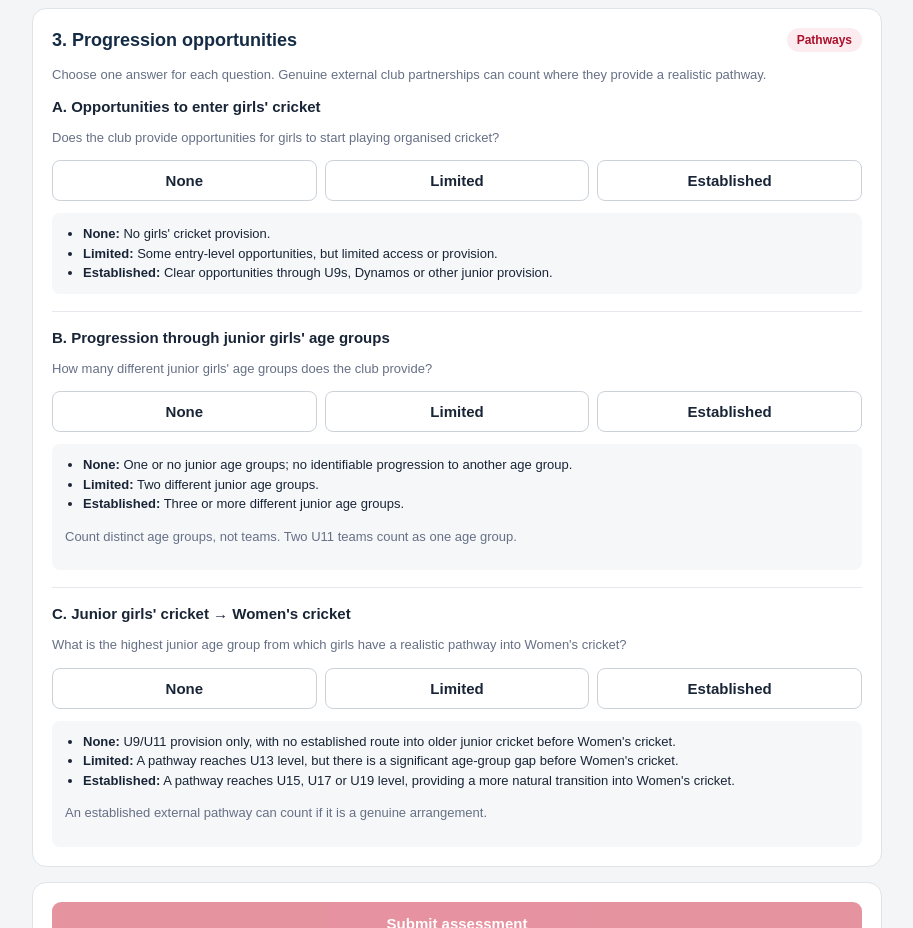
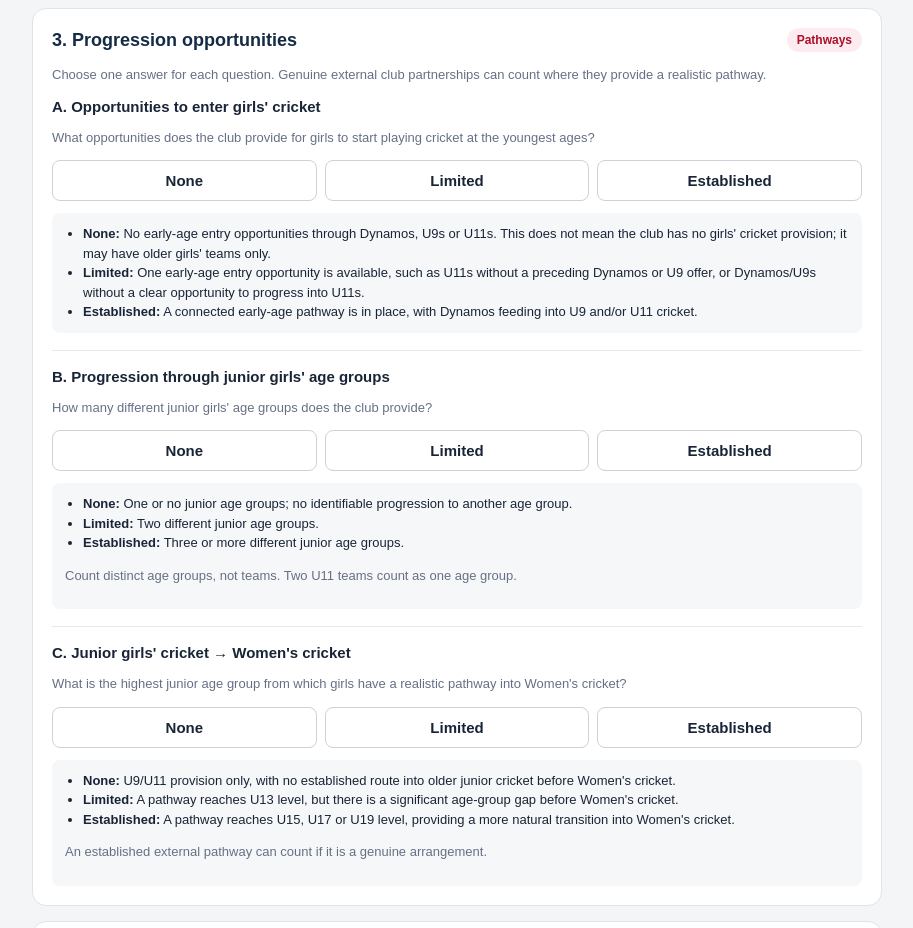
Before and after one commit to zchristielcf/lcf-wg-cricket-dashboard, a plain HTML site: page lcf-wg-growth-assessment.html in a window 1280 px wide. Shown: the part 1220-2148 px from the top of the page, without its empty margins (183-1096 px from the left). Drawn offline with Linux system fonts and the light colour scheme.

Commit message:
Add files via upload

```diff
--- a/lcf-wg-growth-assessment.html
+++ b/lcf-wg-growth-assessment.html
@@ -60,9 +60,9 @@ button{border:0;border-radius:9px;padding:13px 17px;font-weight:bold;font-size:1
 <section class="panel">
 <div class="head"><h2>3. Progression opportunities</h2><span class="tag">Pathways</span></div>
 <p class="muted">Choose one answer for each question. Genuine external club partnerships can count where they provide a realistic pathway.</p>
-<div class="question"><h3>A. Opportunities to enter girls' cricket</h3><p class="muted">Does the club provide opportunities for girls to start playing organised cricket?</p>
+<div class="question"><h3>A. Opportunities to enter girls' cricket</h3><p class="muted">What opportunities does the club provide for girls to start playing cricket at the youngest ages?</p>
 <div class="options"><input id="a0" type="radio" name="entry" value="None"><label for="a0">None</label><input id="a1" type="radio" name="entry" value="Limited"><label for="a1">Limited</label><input id="a2" type="radio" name="entry" value="Established"><label for="a2">Established</label></div>
-<div class="guidance"><ul><li><b>None:</b> No girls' cricket provision.</li><li><b>Limited:</b> Some entry-level opportunities, but limited access or provision.</li><li><b>Established:</b> Clear opportunities through U9s, Dynamos or other junior provision.</li></ul></div></div>
+<div class="guidance"><ul><li><b>None:</b> No early-age entry opportunities through Dynamos, U9s or U11s. This does not mean the club has no girls' cricket provision; it may have older girls' teams only.</li><li><b>Limited:</b> One early-age entry opportunity is available, such as U11s without a preceding Dynamos or U9 offer, or Dynamos/U9s without a clear opportunity to progress into U11s.</li><li><b>Established:</b> A connected early-age pathway is in place, with Dynamos feeding into U9 and/or U11 cricket.</li></ul></div></div>
 <hr>
 <div class="question"><h3>B. Progression through junior girls' age groups</h3><p class="muted">How many different junior girls' age groups does the club provide?</p>
 <div class="options"><input id="b0" type="radio" name="junior" value="None"><label for="b0">None</label><input id="b1" type="radio" name="junior" value="Limited"><label for="b1">Limited</label><input id="b2" type="radio" name="junior" value="Established"><label for="b2">Established</label></div>
```
